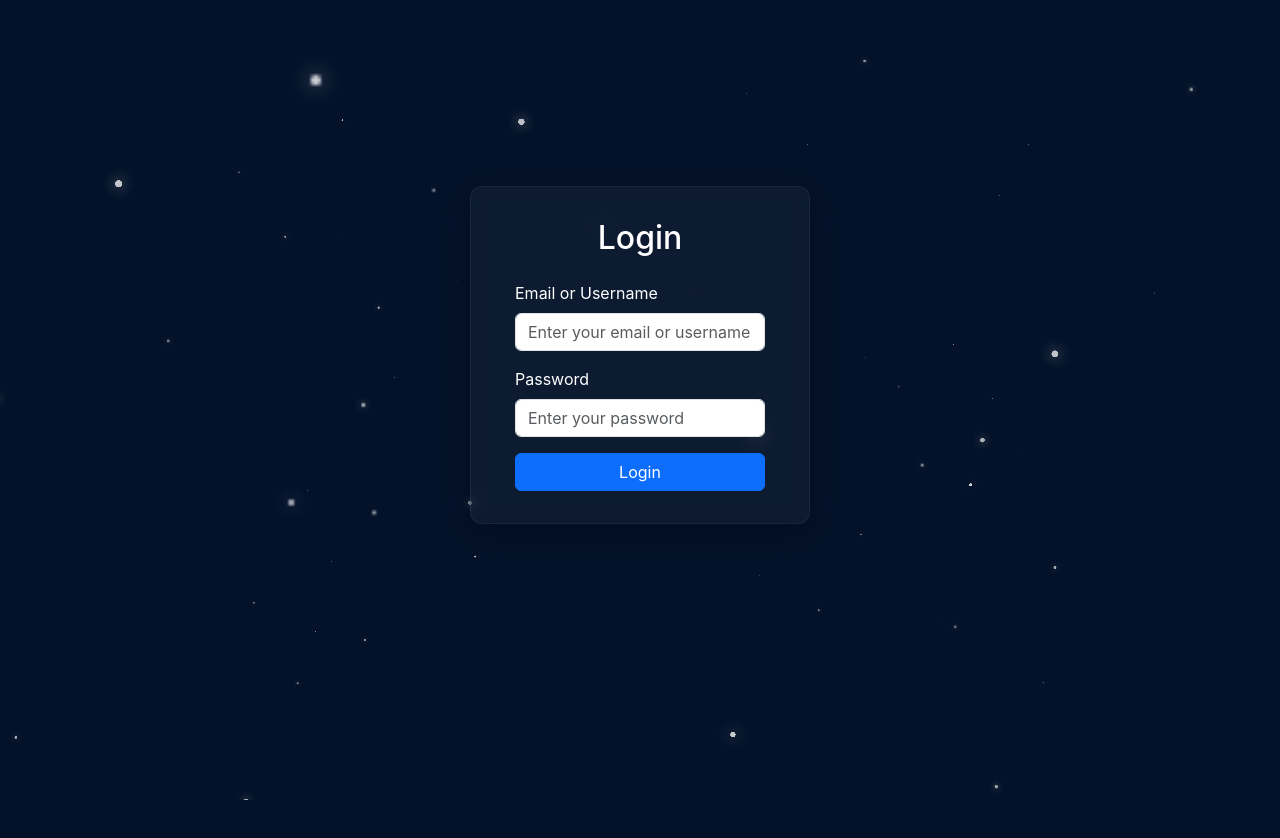
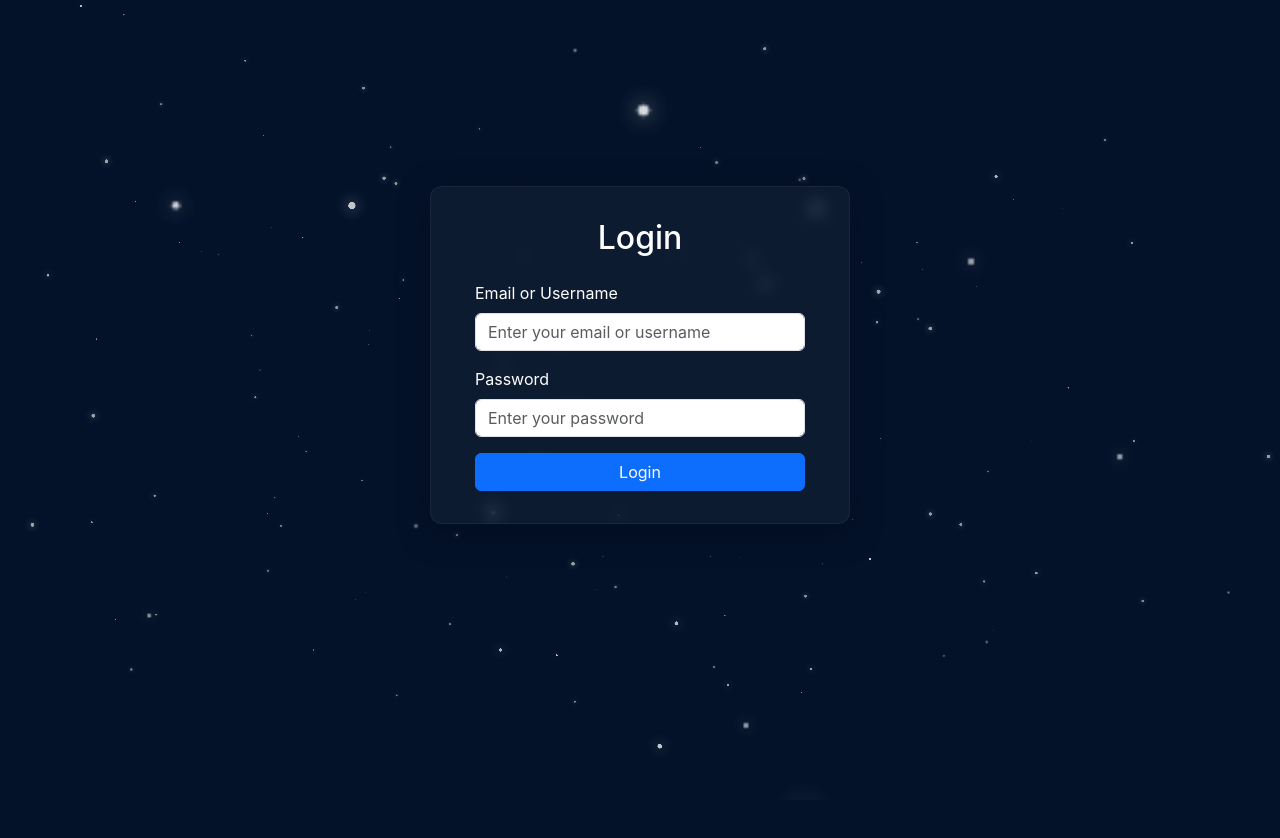
Before and after one commit to mirrosyaa/FileLabs, a React (Create React App) app in the folder client/: page / in a window 1280 px wide. Shown: the top 838 px of the page. Built offline with nearby package versions, Linux system fonts and the light colour scheme.

Commit message:
update on login page

```diff
--- a/client/src/CSS/login.css
+++ b/client/src/CSS/login.css
@@ -77,7 +77,7 @@ html {
 .login-box {
   position: relative;
   z-index: 2;
-  width: 380px;
+  width: 460px;
   max-width: calc(100% - 40px);
   background: rgba(255,255,255,0.04);
   backdrop-filter: blur(8px);
--- a/client/src/components/loginForm.jsx
+++ b/client/src/components/loginForm.jsx
@@ -3,7 +3,6 @@ import { useNavigate } from "react-router-dom";
 import { useAuth } from "../Authentication/authProvider";
 import axios from "axios";
 import "../CSS/login.css"; // added: starfield + login-box styles
-// ...existing code...
 
 function LoginForm() {
   // Store the user's input in state variables
@@ -14,7 +13,7 @@ function LoginForm() {
   const [errorMessage, setErrorMessage] = useState("");
 
   // --- added: generate randomized stars for the animated background ---
-  const STAR_COUNT = 140;
+  const STAR_COUNT = 300;
   const rand = (min, max) => Math.random() * (max - min) + min;
   const stars = Array.from({ length: STAR_COUNT }).map((_, i) => {
     const left = `${rand(0, 100)}%`;
@@ -37,7 +36,7 @@ function LoginForm() {
       />
     );
   });
-  // --- end star generation ---
+
 
   // Handle login form submission
   const handleSubmit = async (e) => {
@@ -86,6 +85,7 @@ function LoginForm() {
     <div className="login-page-container">
       <div className="starfield">{stars}</div>
 
+
       <div className="login-box">
         <div className="container" style={{ maxWidth: "400px" }}>
           <h2 className="text-center mb-4">Login</h2>
```
